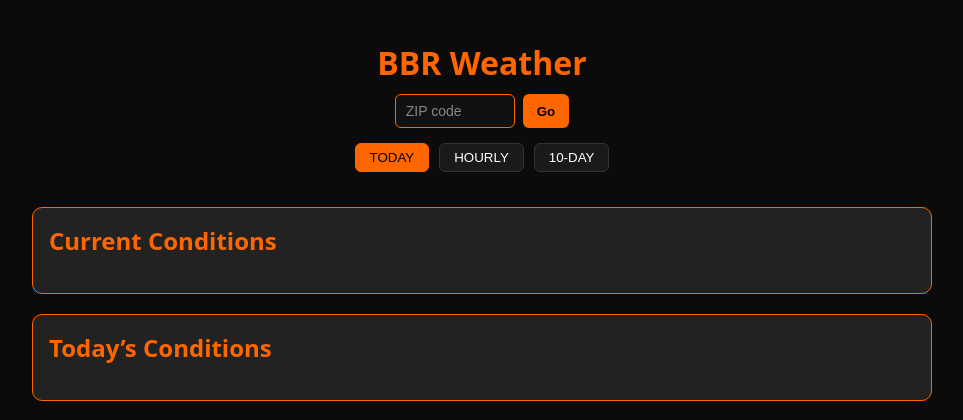
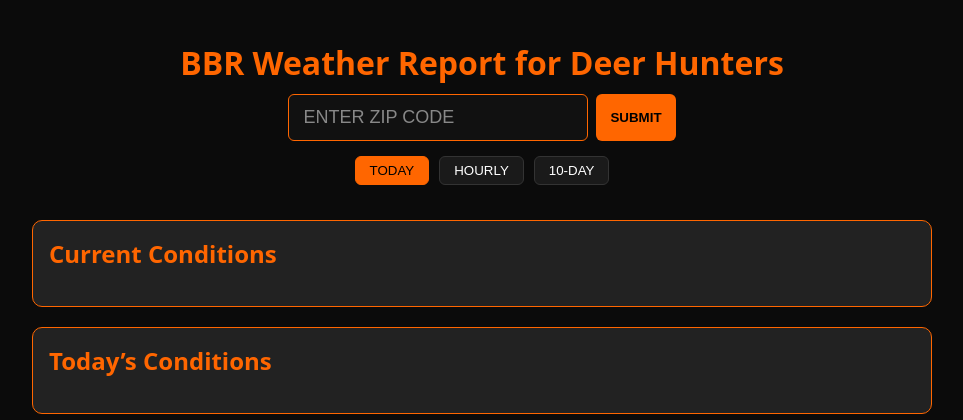
Before and after one commit to jammann342/weather-deermove, a Flask app: page / in a window 1280 px wide. Shown: the top 420 px of the page, without its empty margins (158-1121 px from the left). Run offline with Flask 3, Linux system fonts and the light colour scheme.

Commit message:
Increase ZIP input height and font size for better usability

```diff
--- a/templates/index.html
+++ b/templates/index.html
@@ -2,7 +2,7 @@
 <html lang="en">
 <head>
 <meta charset="UTF-8">
-<title>BBR Weather</title>
+<title>BBR Weather Report for Deer Hunters</title>
 <meta name="viewport" content="width=device-width, initial-scale=1">
 
 <style>
@@ -36,9 +36,9 @@
   color: #fff;
   border: 1px solid #ff6600;
   border-radius: 6px;
-  padding: 8px 10px;
-  width: 120px;
-  font-size: 14px;
+  padding: 12px 14px;
+  width: 300px;
+  font-size: 18px;
 }
 
 .zip-wrap input::placeholder {
@@ -415,17 +415,17 @@
 <body>
 
 <header>
-  <h1>BBR Weather</h1>
+  <h1>BBR Weather Report for Deer Hunters</h1>
 
   <form class="zip-wrap" onsubmit="getWeather(); return false;">
   <input
     type="text"
     id="zip"
-    placeholder="ZIP code"
+    placeholder="ENTER ZIP CODE"
     maxlength="5"
     inputmode="numeric"
   >
-  <button type="submit">Go</button>
+  <button type="submit">SUBMIT</button>
 </form>
 
 
```
